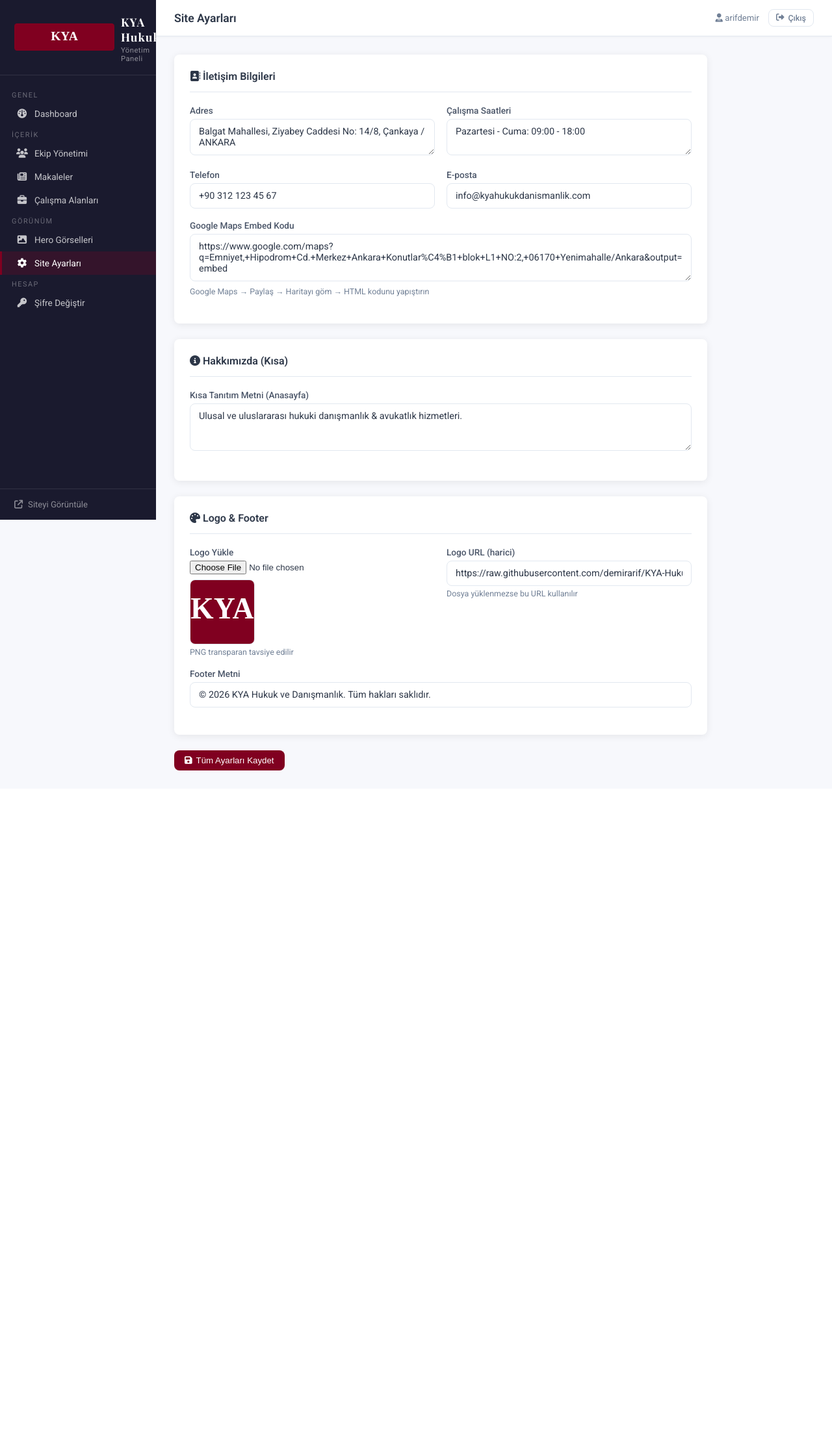
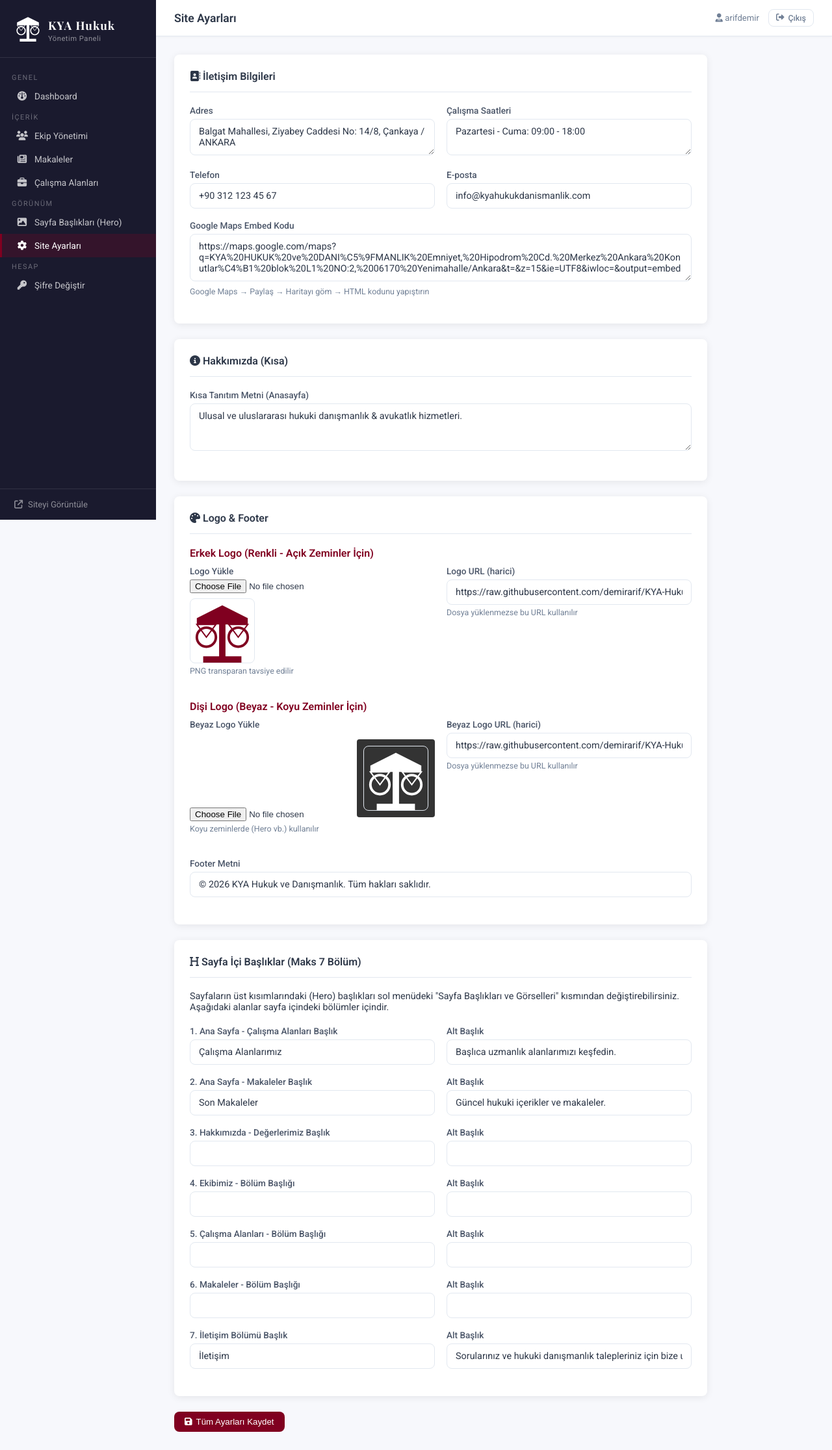
Before and after one commit to demirarif/Ayk-site, a Flask app: page /admin/ayarlar in a window 1280 px wide. Shown: the whole page at 65% size. Before the commit the page ends 1186 px from the top, so only its background shows below. Run offline with Flask 3, Linux system fonts and the light colour scheme; a user stored in the database is signed in; data comes from the database, SQL or seed files in the repository; some libraries are stand-ins or nearby versions.

Commit message:
feat: dişi/erkek logo ayarları, 7 sayfa başlığı ayarı, harita konumu

```diff
--- a/app.py
+++ b/app.py
@@ -537,13 +537,22 @@ def admin_settings():
         ('contact_email', 'E-posta', 'email'),
         ('contact_hours', 'Çalışma Saatleri', 'text'),
         ('about_short', 'Kısa Tanıtım (Alt Başlık)', 'textarea'),
-        ('logo_url', 'Logo (yol veya URL)', 'text'),
+        ('logo_url', 'Logo (Erkek/Renkli - Açık Zemin)', 'text'),
+        ('logo_white_url', 'Logo (Dişi/Beyaz - Koyu Zemin)', 'text'),
         ('footer_text', 'Footer Metin', 'textarea'),
         ('google_maps_embed', 'Google Maps Embed URL', 'text'),
         ('home_practice_title', 'Ana Sayfa - Çalışma Alanları Başlık', 'text'),
         ('home_practice_subtitle', 'Ana Sayfa - Çalışma Alanları Alt Başlık', 'text'),
         ('home_articles_title', 'Ana Sayfa - Makaleler Başlık', 'text'),
         ('home_articles_subtitle', 'Ana Sayfa - Makaleler Alt Başlık', 'text'),
+        ('about_values_title', 'Hakkımızda - Değerlerimiz Başlık', 'text'),
+        ('about_values_subtitle', 'Hakkımızda - Değerlerimiz Alt Başlık', 'text'),
+        ('team_section_title', 'Ekibimiz - Bölüm Başlığı', 'text'),
+        ('team_section_subtitle', 'Ekibimiz - Bölüm Alt Başlığı', 'text'),
+        ('areas_section_title', 'Çalışma Alanları - Bölüm Başlığı', 'text'),
+        ('areas_section_subtitle', 'Çalışma Alanları - Bölüm Alt Başlığı', 'text'),
+        ('articles_section_title', 'Makaleler - Bölüm Başlığı', 'text'),
+        ('articles_section_subtitle', 'Makaleler - Bölüm Alt Başlığı', 'text'),
         ('contact_section_title', 'İletişim Bölümü Başlık', 'text'),
         ('contact_section_subtitle', 'İletişim Bölümü Alt Başlık', 'text'),
     ]
@@ -557,6 +566,13 @@ def admin_settings():
             url = save_upload(logo_file)
             if url:
                 SiteSetting.set('logo_url', url)
+
+        logo_white_file = request.files.get('logo_white_file')
+        if logo_white_file and logo_white_file.filename:
+            url = save_upload(logo_white_file)
+            if url:
+                SiteSetting.set('logo_white_url', url)
+
         flash('Ayarlar kaydedildi.', 'success')
         return redirect(url_for('admin_settings'))
     settings = {s.key: s.value for s in SiteSetting.query.all()}
@@ -630,8 +646,9 @@ def init_db():
             'contact_hours': 'Pazartesi - Cuma: 09:00 - 18:00',
             'about_short': 'Ulusal ve uluslararası hukuki danışmanlık & avukatlık hizmetleri.',
             'footer_text': '© 2026 KYA Hukuk ve Danışmanlık. Tüm hakları saklıdır.',
-            'logo_url': 'https://raw.githubusercontent.com/demirarif/KYA-Hukuk/main/static/uploads/logo.svg',
-            'google_maps_embed': 'https://www.google.com/maps?q=Emniyet,+Hipodrom+Cd.+Merkez+Ankara+Konutlar%C4%B1+blok+L1+NO:2,+06170+Yenimahalle/Ankara&output=embed',
+            'logo_url': 'https://raw.githubusercontent.com/demirarif/KYA-Hukuk/main/static/uploads/logo_erkek.svg',
+            'logo_white_url': 'https://raw.githubusercontent.com/demirarif/KYA-Hukuk/main/static/uploads/logo_disi.svg',
+            'google_maps_embed': 'https://maps.google.com/maps?q=KYA%20HUKUK%20ve%20DANI%C5%9FMANLIK%20Emniyet,%20Hipodrom%20Cd.%20Merkez%20Ankara%20Konutlar%C4%B1%20blok%20L1%20NO:2,%2006170%20Yenimahalle/Ankara&t=&z=15&ie=UTF8&iwloc=&output=embed',
             'home_practice_title': 'Çalışma Alanlarımız',
             'home_practice_subtitle': 'Başlıca uzmanlık alanlarımızı keşfedin.',
             'home_articles_title': 'Son Makaleler',
@@ -681,19 +698,19 @@ def init_db():
                     name='Av. Mehmet Emre Yiğit', role='Kurucu Ortak', order_index=0,
                     bio='Başkent Üniversitesi Hukuk Fakültesi mezunudur. Ticaret Hukuku ve Şirketler Hukuku alanlarında uzmanlaşmıştır.',
                     linkedin_url='https://www.linkedin.com/in/mehmetemreyigit/',
-                    photo_url='https://ui-avatars.com/api/?name=Mehmet+Emre+Yigit&background=800020&color=fff&size=400&bold=true',
+                    photo_url='https://images.unsplash.com/photo-1560250097-0b93528c311a?w=400&q=80',
                 ),
                 TeamMember(
                     name='Av. Tevfik Keleştemur', role='Kurucu Ortak', order_index=1,
                     bio='Ceza Hukuku ve İdare Hukuku alanlarında derinlemesine tecrübeye sahiptir.',
                     linkedin_url='https://www.linkedin.com/in/tevfik-kele%C5%9Ftemur-06ab04104/',
-                    photo_url='https://ui-avatars.com/api/?name=Tevfik+Kelestemur&background=800020&color=fff&size=400&bold=true',
+                    photo_url='https://images.unsplash.com/photo-1519085360753-af0119f7cbe7?w=400&q=80',
                 ),
                 TeamMember(
                     name='Av. Direnç Onat Altay', role='Kurucu Ortak', order_index=2,
                     bio='Özel Hukuk, Sözleşmeler Hukuku ve Fikri Mülkiyet Hukuku alanlarında çalışmaktadır.',
                     linkedin_url='https://www.linkedin.com/in/diren%C3%A7-onat-altay-30b2491b3/',
-                    photo_url='https://ui-avatars.com/api/?name=Direnc+Onat+Altay&background=800020&color=fff&size=400&bold=true',
+                    photo_url='https://images.unsplash.com/photo-1573496359142-b8d87734a5a2?w=400&q=80',
                 ),
             ]
             db.session.add_all(members)
--- a/templates/admin/base_admin.html
+++ b/templates/admin/base_admin.html
@@ -17,7 +17,9 @@
   <aside class="sidebar" id="sidebar">
     <div class="sidebar-brand">
       <a href="{{ url_for('admin_dashboard') }}">
-        {% if settings.logo_url %}
+        {% if settings.logo_white_url %}
+          <img src="{{ settings.logo_white_url }}" alt="KYA" style="height:42px;object-fit:contain;display:block;margin-bottom:6px;">
+        {% elif settings.logo_url %}
           <img src="{{ settings.logo_url }}" alt="KYA" style="height:42px;object-fit:contain;display:block;margin-bottom:6px;">
         {% else %}
           <i class="fa-solid fa-scale-balanced"></i>
@@ -45,7 +47,7 @@
 
       <div class="sidebar-section">Görünüm</div>
       <a href="{{ url_for('admin_hero') }}" class="{{ 'active' if request.endpoint == 'admin_hero' }}">
-        <i class="fa-solid fa-image"></i> Hero Görselleri
+        <i class="fa-solid fa-image"></i> Sayfa Başlıkları (Hero)
       </a>
       <a href="{{ url_for('admin_settings') }}" class="{{ 'active' if request.endpoint == 'admin_settings' }}">
         <i class="fa-solid fa-gear"></i> Site Ayarları
--- a/templates/admin/hero.html
+++ b/templates/admin/hero.html
@@ -1,6 +1,6 @@
 {% extends 'admin/base_admin.html' %}
-{% block title %}Hero Görselleri{% endblock %}
-{% block page_title %}Hero Görselleri{% endblock %}
+{% block title %}Sayfa Başlıkları ve Görselleri{% endblock %}
+{% block page_title %}Sayfa Başlıkları ve Görselleri{% endblock %}
 
 {% block content %}
 <p style="color:#718096;font-size:.88rem;margin-bottom:20px;">
--- a/templates/admin/settings.html
+++ b/templates/admin/settings.html
@@ -48,6 +48,8 @@
   <!-- Logo & Footer -->
   <div class="card">
     <div class="card-header"><h2><i class="fa-solid fa-palette"></i> Logo & Footer</h2></div>
+
+    <h3 style="margin-bottom:10px; font-size:1rem; color:var(--bordeaux);">Erkek Logo (Renkli - Açık Zeminler İçin)</h3>
     <div class="form-cols">
       <div class="form-row">
         <label>Logo Yükle</label>
@@ -63,9 +65,112 @@
         <p class="hint">Dosya yüklenmezse bu URL kullanılır</p>
       </div>
     </div>
-    <div class="form-row">
+
+    <h3 style="margin-bottom:10px; font-size:1rem; color:var(--bordeaux); margin-top:20px;">Dişi Logo (Beyaz - Koyu Zeminler İçin)</h3>
+    <div class="form-cols">
+      <div class="form-row">
+        <label>Beyaz Logo Yükle</label>
+        <input type="file" name="logo_white_file" accept="image/*">
+        {% if settings.get('logo_white_url') %}
+          <div style="background:#333; padding:10px; border-radius:4px; display:inline-block; margin-top:10px;">
+            <img src="{{ settings.get('logo_white_url') }}" class="img-preview" alt="logo white" style="margin:0;">
+          </div>
+        {% endif %}
+        <p class="hint">Koyu zeminlerde (Hero vb.) kullanılır</p>
+      </div>
+      <div class="form-row">
+        <label>Beyaz Logo URL (harici)</label>
+        <input type="url" name="logo_white_url" value="{{ settings.get('logo_white_url','') }}" placeholder="https://...">
+        <p class="hint">Dosya yüklenmezse bu URL kullanılır</p>
+      </div>
+    </div>
+
+    <div class="form-row" style="margin-top:20px;">
       <label>Footer Metni</label>
       <input type="text" name="footer_text" value="{{ settings.get('footer_text','') }}" placeholder="© 2024 KYA Hukuk Danışmanlık">
+    </div>
+  </div>
+
+  <!-- Sayfa İçi Başlıklar -->
+  <div class="card">
+    <div class="card-header"><h2><i class="fa-solid fa-heading"></i> Sayfa İçi Başlıklar (Maks 7 Bölüm)</h2></div>
+    <p class="hint" style="margin-bottom:20px;">Sayfaların üst kısımlarındaki (Hero) başlıkları sol menüdeki "Sayfa Başlıkları ve Görselleri" kısmından değiştirebilirsiniz. Aşağıdaki alanlar sayfa içindeki bölümler içindir.</p>
+
+    <div class="form-cols">
+      <div class="form-row">
+        <label>1. Ana Sayfa - Çalışma Alanları Başlık</label>
+        <input type="text" name="home_practice_title" value="{{ settings.get('home_practice_title','') }}">
+      </div>
+      <div class="form-row">
+        <label>Alt Başlık</label>
+        <input type="text" name="home_practice_subtitle" value="{{ settings.get('home_practice_subtitle','') }}">
+      </div>
+    </div>
+
+    <div class="form-cols">
+      <div class="form-row">
+        <label>2. Ana Sayfa - Makaleler Başlık</label>
+        <input type="text" name="home_articles_title" value="{{ settings.get('home_articles_title','') }}">
+      </div>
+      <div class="form-row">
+        <label>Alt Başlık</label>
+        <input type="text" name="home_articles_subtitle" value="{{ settings.get('home_articles_subtitle','') }}">
+      </div>
+    </div>
+
+    <div class="form-cols">
+      <div class="form-row">
+        <label>3. Hakkımızda - Değerlerimiz Başlık</label>
+        <input type="text" name="about_values_title" value="{{ settings.get('about_values_title','') }}">
+      </div>
+      <div class="form-row">
+        <label>Alt Başlık</label>
+        <input type="text" name="about_values_subtitle" value="{{ settings.get('about_values_subtitle','') }}">
+      </div>
+    </div>
+
+    <div class="form-cols">
+      <div class="form-row">
+        <label>4. Ekibimiz - Bölüm Başlığı</label>
+        <input type="text" name="team_section_title" value="{{ settings.get('team_section_title','') }}">
+      </div>
+      <div class="form-row">
+        <label>Alt Başlık</label>
+        <input type="text" name="team_section_subtitle" value="{{ settings.get('team_section_subtitle','') }}">
+      </div>
+    </div>
+
+    <div class="form-cols">
+      <div class="form-row">
+        <label>5. Çalışma Alanları - Bölüm Başlığı</label>
+        <input type="text" name="areas_section_title" value="{{ settings.get('areas_section_title','') }}">
+      </div>
+      <div class="form-row">
+        <label>Alt Başlık</label>
+        <input type="text" name="areas_section_subtitle" value="{{ settings.get('areas_section_subtitle','') }}">
+      </div>
+    </div>
+
+    <div class="form-cols">
+      <div class="form-row">
+        <label>6. Makaleler - Bölüm Başlığı</label>
+        <input type="text" name="articles_section_title" value="{{ settings.get('articles_section_title','') }}">
+      </div>
+      <div class="form-row">
+        <label>Alt Başlık</label>
+        <input type="text" name="articles_section_subtitle" value="{{ settings.get('articles_section_subtitle','') }}">
+      </div>
+    </div>
+
+    <div class="form-cols">
+      <div class="form-row">
+        <label>7. İletişim Bölümü Başlık</label>
+        <input type="text" name="contact_section_title" value="{{ settings.get('contact_section_title','') }}">
+      </div>
+      <div class="form-row">
+        <label>Alt Başlık</label>
+        <input type="text" name="contact_section_subtitle" value="{{ settings.get('contact_section_subtitle','') }}">
+      </div>
     </div>
   </div>
 
--- a/templates/ekibimiz.html
+++ b/templates/ekibimiz.html
@@ -13,6 +13,10 @@
 
 <section>
     <div class="container">
+        <div class="section-header">
+            <h2>{{ settings.team_section_title or 'Avukat Kadromuz' }}</h2>
+            {% if settings.team_section_subtitle %}<p>{{ settings.team_section_subtitle }}</p>{% endif %}
+        </div>
         <div class="team-list">
             {% for member in team %}
             <div class="team-card">
--- a/templates/faaliyet.html
+++ b/templates/faaliyet.html
@@ -14,8 +14,8 @@
 <section>
     <div class="container">
         <div class="section-header">
-            <h2>Çalışma Alanları</h2>
-            <p>Genç ve dinamik kadrosuyla müvekkillerine yenilikçi bir hizmet sunan KYA Hukuk ve Danışmanlık Ofisi, ticari işletme hukuku, şirketler hukuku, kıymetli evrak hukuku, sigorta hukuku, sağlık hukuku ve daha birçok alanda ulusal ve uluslararası uyuşmazlık çözümünde hizmet vermektedir.</p>
+            <h2>{{ settings.areas_section_title or 'Çalışma Alanları' }}</h2>
+            <p>{{ settings.areas_section_subtitle or 'Genç ve dinamik kadrosuyla müvekkillerine yenilikçi bir hizmet sunan KYA Hukuk ve Danışmanlık Ofisi, ticari işletme hukuku, şirketler hukuku, kıymetli evrak hukuku, sigorta hukuku, sağlık hukuku ve daha birçok alanda ulusal ve uluslararası uyuşmazlık çözümünde hizmet vermektedir.' }}</p>
         </div>
 
         <div class="practice-grid">
--- a/templates/hakkimizda.html
+++ b/templates/hakkimizda.html
@@ -30,7 +30,10 @@
 <!-- Değerlerimiz -->
 <section class="bg-light">
     <div class="container">
-        <div class="section-header"><h2>Değerlerimiz</h2></div>
+        <div class="section-header">
+            <h2>{{ settings.about_values_title or 'Değerlerimiz' }}</h2>
+            {% if settings.about_values_subtitle %}<p>{{ settings.about_values_subtitle }}</p>{% endif %}
+        </div>
         <div style="display:grid; grid-template-columns:repeat(3,1fr); gap:36px;">
             <div style="text-align:center; padding:30px 20px;">
                 <i class="fas fa-balance-scale" style="font-size:2.5rem; color:var(--bordeaux); margin-bottom:16px; display:block;"></i>
--- a/templates/index.html
+++ b/templates/index.html
@@ -7,7 +7,9 @@
     <div class="page-hero__bg" style="background-image:url('{{ hero.image_url if hero else '' }}')"></div>
     <div class="page-hero__overlay"></div>
     <div class="page-hero__content">
-        {% if settings.logo_url %}
+        {% if settings.logo_white_url %}
+        <img src="{{ settings.logo_white_url }}" alt="KYA Hukuk" class="page-hero__logo">
+        {% elif settings.logo_url %}
         <img src="{{ settings.logo_url }}" alt="KYA Hukuk" class="page-hero__logo">
         {% endif %}
         <h1 class="page-hero__title">{{ hero.title if hero else 'KELEŞTEMUR | YİĞİT | ALTAY' }}</h1>
--- a/templates/makaleler.html
+++ b/templates/makaleler.html
@@ -13,6 +13,10 @@
 
 <section>
     <div class="container">
+        <div class="section-header">
+            <h2>{{ settings.articles_section_title or 'Güncel Makaleler' }}</h2>
+            {% if settings.articles_section_subtitle %}<p>{{ settings.articles_section_subtitle }}</p>{% endif %}
+        </div>
         {% if articles %}
         <div class="article-grid">
             {% for article in articles %}
```
Also changed, not shown: static/uploads/logo_disi.svg (added), static/uploads/logo_erkek.svg (added).
